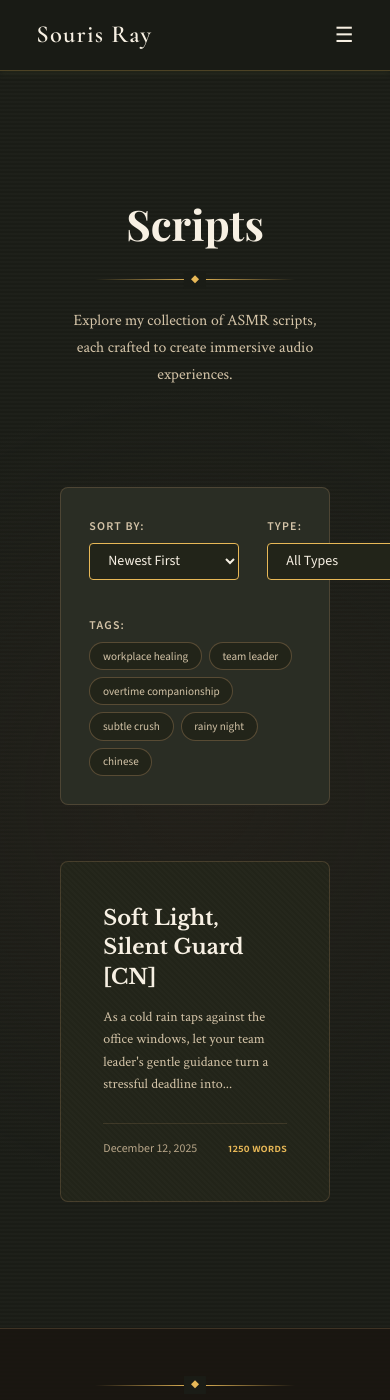
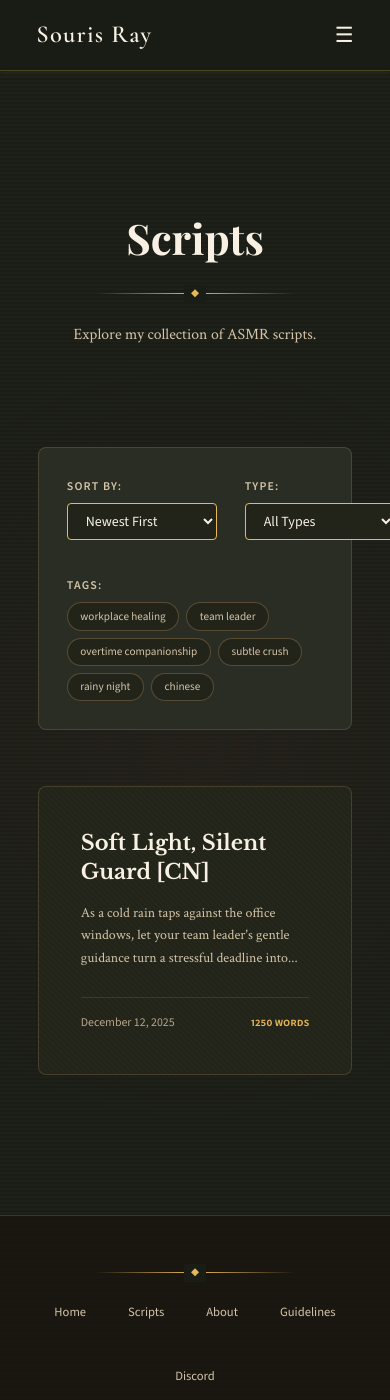
Before and after one commit to souris-ray/souris-ray.github.io, a Jekyll site: the page built from scripts.html, in a window 390 px wide and 1400 px high. Built offline with Jekyll 4.4.1, drawn with Linux system fonts in a browser that asks for light colours.

Commit message:
updated script setup and overall design

```diff
--- a/_layouts/default.html
+++ b/_layouts/default.html
@@ -2,6 +2,7 @@
 <html lang="en">
 {% include head.html %}
 <body>
+
   <div class="site-container">
     {% include header.html %}
 
--- a/assets/css/main.css
+++ b/assets/css/main.css
@@ -12,12 +12,7 @@
   /* Accent Colors - Vibrant & Rich */
   --color-gold-antique: #e8b857;      /* Brighter antique gold */
   --color-gold-honey: #f5c963;        /* Vibrant honey gold */
-  --color-orange-burnt: #d97d3a;      /* Bright burnt orange */
   --color-burgundy: #8b3a3a;          /* Rich burgundy red */
-  --color-wine: #a94442;              /* Wine red */
-  --color-green-olive: #6b7c3f;       /* Dark olive green */
-  --color-green-military: #4a5d3a;    /* Military green */
-  --color-plum: #5c3842;              /* Rich plum */
 
   /* Text Colors - Warmer tones */
   --color-text-primary: #f7f0e3;      /* Warm cream */
@@ -42,20 +37,14 @@
   /* Border Radius */
   --radius-sm: 4px;
   --radius-md: 8px;
-  --radius-lg: 12px;
 
   /* Transitions */
   --transition-fast: 0.15s ease;
   --transition-normal: 0.3s ease;
-  --transition-slow: 0.5s ease;
 
   /* Shadows */
-  --shadow-sm: 0 2px 8px rgba(0, 0, 0, 0.3);
   --shadow-md: 0 4px 16px rgba(0, 0, 0, 0.4);
-  --shadow-lg: 0 8px 24px rgba(0, 0, 0, 0.5);
   --shadow-glow-gold: 0 0 20px rgba(232, 184, 87, 0.4);
-  --shadow-glow-burgundy: 0 0 20px rgba(139, 58, 58, 0.3);
-  --shadow-glow-green: 0 0 20px rgba(107, 124, 63, 0.3);
 }
 
 /* ============================================
@@ -162,10 +151,8 @@ em, i {
 
 .main-content {
   flex: 1;
-  width: 75%;
-  max-width: 1800px;
-  margin: 0 auto;
-  padding: var(--spacing-lg) var(--spacing-md);
+  width: 100%;
+  padding: var(--spacing-lg) 0;
 }
 
 /* ============================================
@@ -559,8 +546,7 @@ em, i {
    ============================================ */
 
 .scripts-page {
-  width: 75%;
-  max-width: 1800px;
+  width: 60vw;
   margin: 0 auto;
   padding: var(--spacing-lg) var(--spacing-md);
 }
@@ -836,7 +822,7 @@ em, i {
 
 .script-container {
   display: grid;
-  grid-template-columns: 12.5vw 59vw 1vw 14vw 12.5vw;
+  grid-template-columns: 20vw 45vw 1vw 14vw 20vw;
   grid-template-areas: ". content . sidebar .";
   align-items: start;
 }
@@ -982,8 +968,7 @@ em, i {
    ============================================ */
 
 .page-container {
-  width: 75%;
-  max-width: 1800px;
+  width: 60vw;
   margin: 0 auto;
   padding: var(--spacing-lg) var(--spacing-md);
 }
@@ -1017,32 +1002,6 @@ em, i {
 }
 
 /* ============================================
-   Utility Classes
-   ============================================ */
-
-.text-center {
-  text-align: center;
-}
-
-.text-muted {
-  color: var(--color-text-secondary);
-}
-
-.container {
-  width: 75%;
-  max-width: 1800px;
-  margin: 0 auto;
-  padding: 0 var(--spacing-md);
-}
-
-.container-narrow {
-  width: 75%;
-  max-width: 1800px;
-  margin: 0 auto;
-  padding: 0 var(--spacing-md);
-}
-
-/* ============================================
    Responsive Design
    ============================================ */
 
@@ -1059,16 +1018,13 @@ em, i {
     font-size: 2rem;
   }
 
-  .main-content,
   .site-nav,
   .footer-content,
   .hero-content,
   .home-content,
   .scripts-page,
   .script-page,
-  .page-container,
-  .container,
-  .container-narrow {
+  .page-container {
     width: 85%;
   }
 }
@@ -1086,20 +1042,13 @@ em, i {
     font-size: 1.75rem;
   }
 
-  .main-content,
   .site-nav,
   .footer-content,
   .hero-content,
   .home-content,
   .scripts-page,
   .script-page,
-  .page-container,
-  .container,
-  .container-narrow {
+  .page-container {
     width: 95%;
   }
-
-  .main-content {
-    padding: var(--spacing-md) var(--spacing-sm);
-  }
 }
--- a/scripts.html
+++ b/scripts.html
@@ -8,7 +8,7 @@ description: Browse my collection of ASMR scripts
   <header class="page-header">
     <h1 class="page-title">Scripts</h1>
     <div class="ornamental-divider"></div>
-    <p class="page-description">Explore my collection of ASMR scripts, each crafted to create immersive audio experiences.</p>
+    <p class="page-description">Explore my collection of ASMR scripts.</p>
   </header>
 
   {% include filter-bar.html %}
```
Also changed, not shown: README.md.
